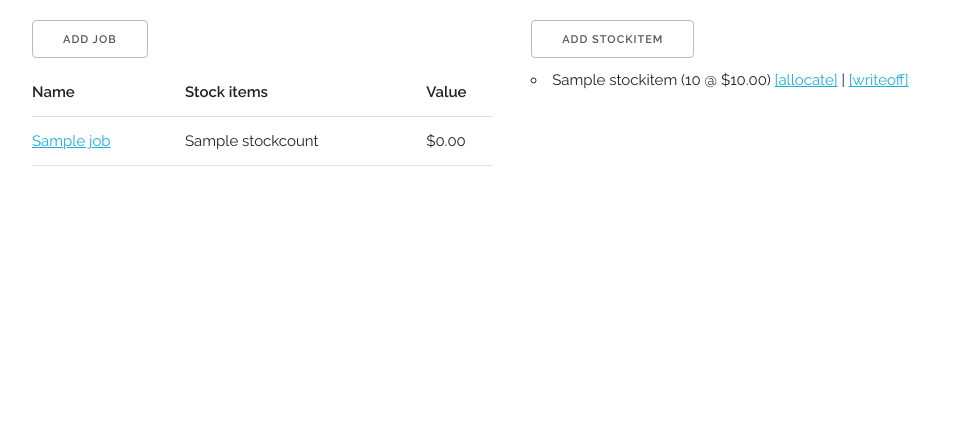
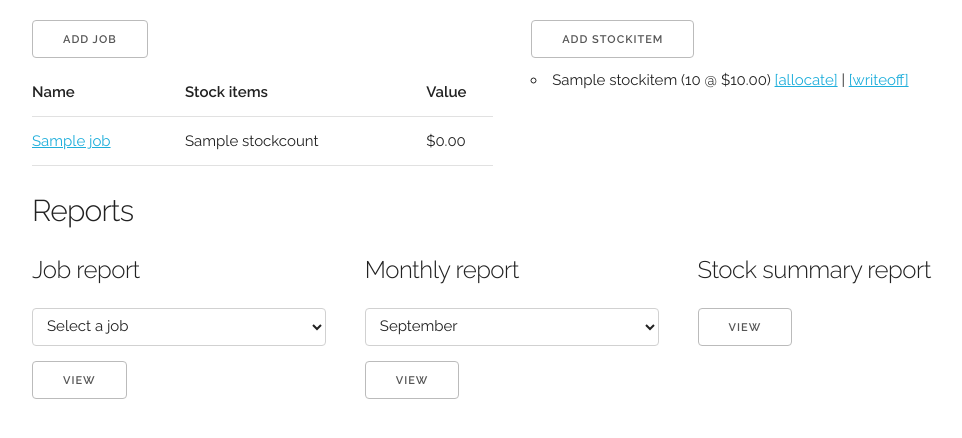
Before and after one commit to CapitalD/tradestock, a Flask app: template tradestock/templates/index.html in a window 1280 px wide. Shown: the part 143-581 px from the top of the page, without its empty margins (128-1090 px from the left). Run offline with Flask 2, Linux system fonts and the light colour scheme; tables that the repository leaves empty hold one stand-in row (values such as "Sample post"); the template is opened without the code that fills it: values that come from a table or form of the project are taken from there, most other values are stand-ins (such as "Sample title", 1, 10 or a date in 2020); data that the repository does not hold is empty; parts of the project's set-up code (start-up, migrations or seed data) failed here and were passed over.

Commit message:
Reports entrypoints on dashboard

```diff
--- a/tradestock/templates/index.html
+++ b/tradestock/templates/index.html
@@ -61,5 +61,54 @@
   </div>
 </div>
 
+<h4>Reports</h4>
 
+<div class="row">
+  <div class="one-third column">
+    <h5>Job report</h5>
+
+        <select class="u-full-width">
+          <option>Select a job</option>
+          <optgroup label="Active jobs">
+            <option>Job 1</option>
+            <option>Job 2</option>
+          </optgroup>
+          <optgroup label="Inactive jobs">
+            <option>Job 1</option>
+            <option>Job 2</option>
+          </optgroup>
+        </select>
+        <br>
+        <button type="button" name="job_report_button" class="button">View</button>
+  </div>
+  <div class="one-third column">
+    <h5>Monthly report</h5>
+
+        <select class="u-full-width">
+          <optgroup label="2016">
+            <option>September</option>
+            <option>August</option>
+            <option>July</option>
+            <option>June</option>
+            <option>May</option>
+            <option>April</option>
+            <option>March</option>
+            <option>February</option>
+            <option>January</option>
+          </optgroup>
+          <optgroup label="2015">
+            <option>December</option>
+            <option>November</option>
+            <option>October</option>
+          </optgroup>
+        </select>
+        <br>
+        <button type="button" name="monthly_report_button" class="button">View</button>
+
+  </div>
+  <div class="one-third column">
+    <h5>Stock summary report</h5>
+      <button type="button" name="stock_summary_report_button" class="button">View</button>
+  </div>
+</div>
 {% endblock %}
```
